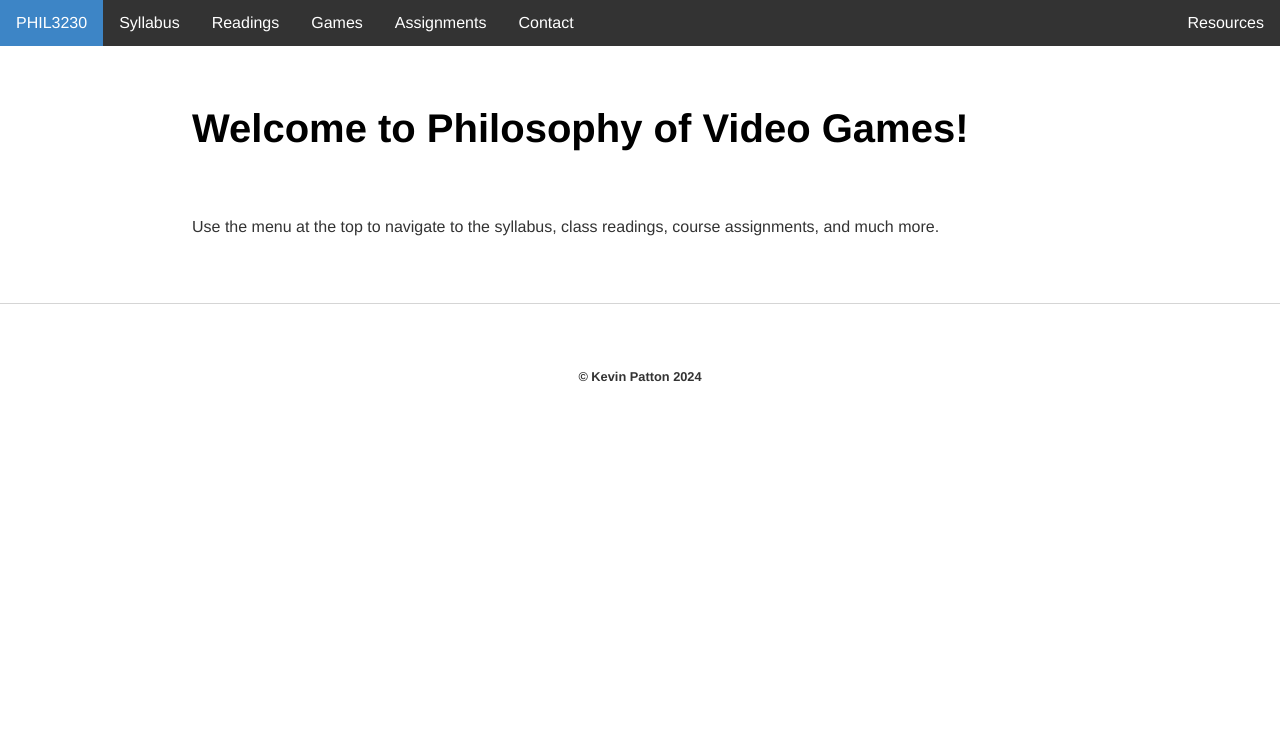
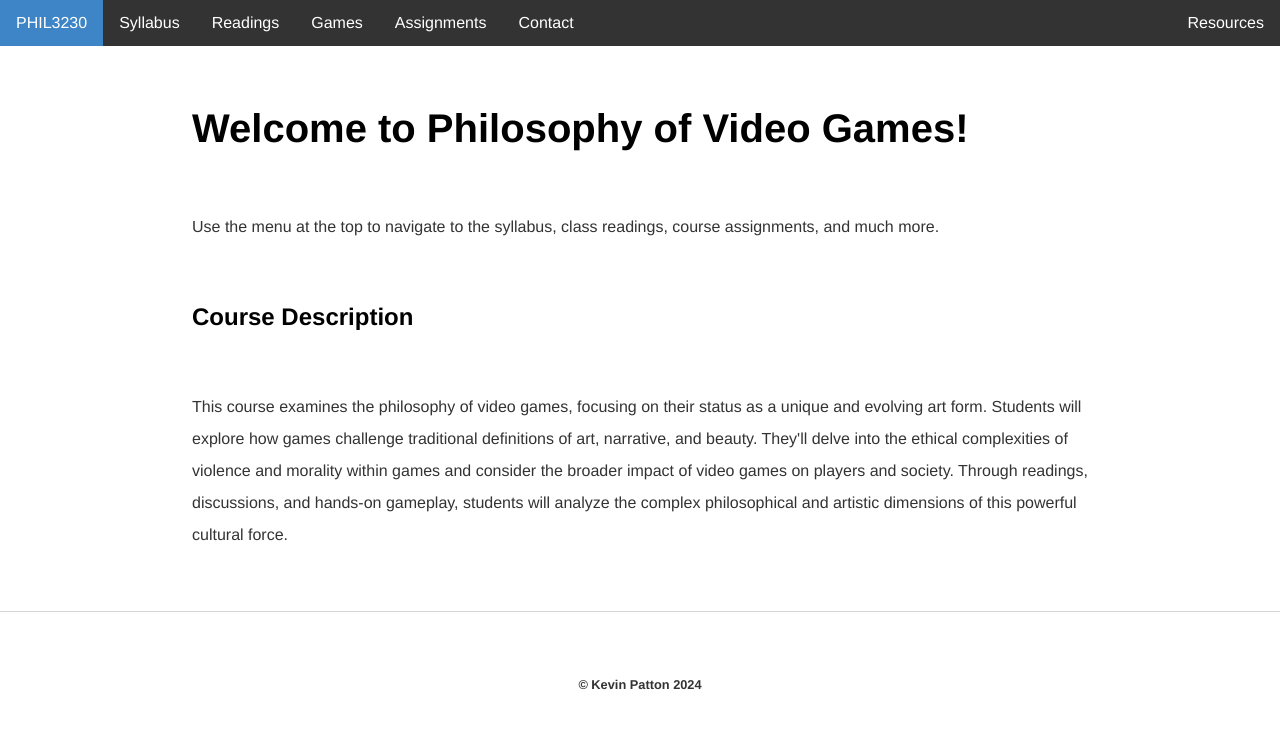
Before and after one commit to kevinjpatton/kevinjpatton.github.io, a Jekyll site: the page built from teaching/phil_3230/index.html, in a window 1280 px wide. Shown: the top 729 px of the page. Built offline with Jekyll 4.4.1, drawn with Linux system fonts in a browser that asks for light colours; Markdown is read by kramdown in place of the engine named in the settings.

Commit message:
Update index.html

```diff
--- a/teaching/phil_3230/index.html
+++ b/teaching/phil_3230/index.html
@@ -4,3 +4,5 @@ title: PHIL3230 - Home
 ---
 <h1>Welcome to Philosophy of Video Games!</h1>
 <p>Use the menu at the top to navigate to the syllabus, class readings, course assignments, and much more.</p>
+<h2>Course Description</h2>
+<p>This course examines the philosophy of video games, focusing on their status as a unique and evolving art form. Students will explore how games challenge traditional definitions of art, narrative, and beauty. They'll delve into the ethical complexities of violence and morality within games and consider the broader impact of video games on players and society. Through readings, discussions, and hands-on gameplay, students will analyze the complex philosophical and artistic dimensions of this powerful cultural force.</p>
```
